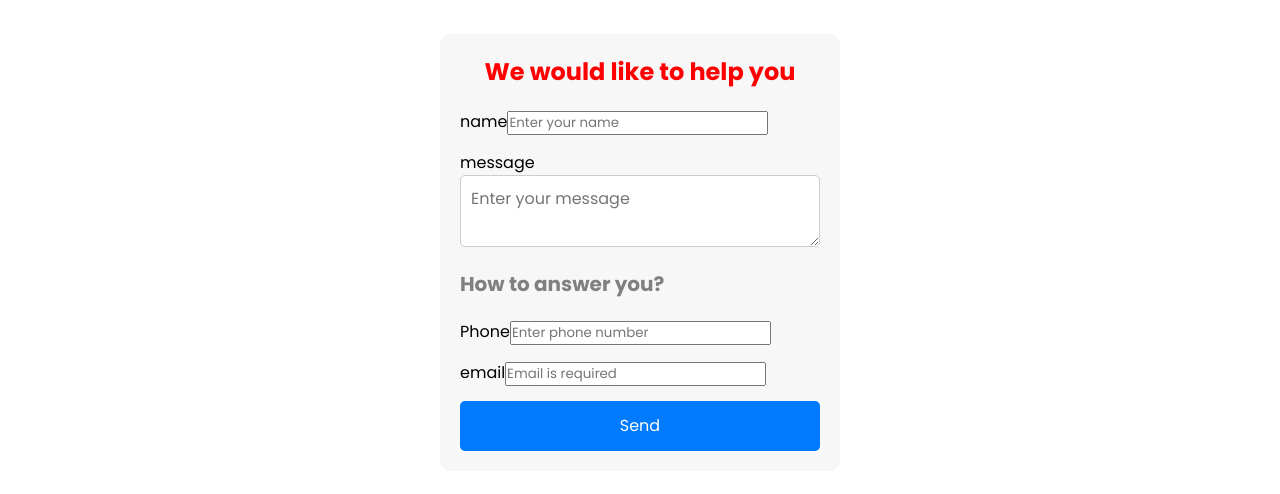
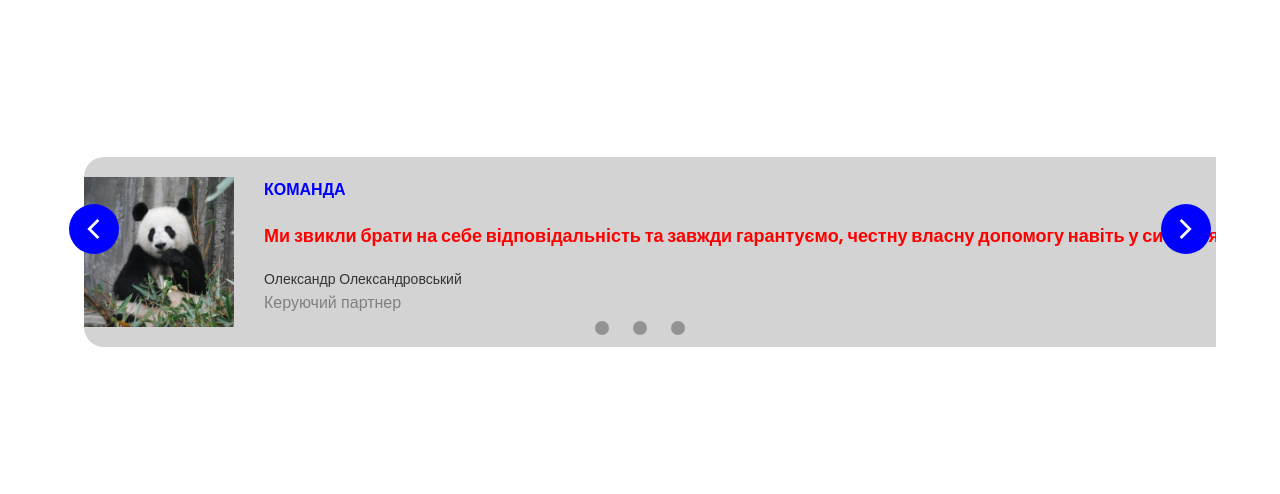
Before and after one commit to Miillla/hillele-july, a website: page index.html in a window 1280 px wide. Shown: the part 148-642 px from the top of the page. Drawn offline with nearby package versions, Linux system fonts and the light colour scheme.

Commit message:
fucking carousel

```diff
--- a/index.html
+++ b/index.html
@@ -9,9 +9,74 @@
     <link rel="stylesheet" href="styles.css" />
   </head>
   <body>
-    <main></main>
+    <div class="slide-container">
+      <div class="card-wrapper">
+        <div class="card current-slide">
+          <div class="card-image">
+            <img src="images/1.jpg" alt="" class="card-img" />
+          </div>
+          <div class="card-content">
+            <span class="sub-title">КОМАНДА</span>
+            <h1 class="title">
+              Ми звикли брати на себе відповідальність та завжди гарантуємо,
+              честну власну допомогу навіть у ситуаціях, коли більшість безсилі.
+            </h1>
+            <div class="author">
+              <p class="name">Олександр Олександровський</p>
+              <span class="sub-name">Керуючий партнер</span>
+            </div>
+          </div>
+        </div>
+        <div class="card">
+          <div class="card-image">
+            <img src="images/2.jpg" alt="" class="card-img" />
+          </div>
+          <div class="card-content">
+            <span class="sub-title">КОМАНДА</span>
+            <h1 class="title">
+              Ми звикли брати на себе відповідальність та завжди гарантуємо,
+              честну власну допомогу навіть у ситуаціях, коли більшість безсилі.
+            </h1>
+            <div class="author">
+              <p class="name">Олександр Олександровський</p>
+              <span class="sub-name">Керуючий партнер</span>
+            </div>
+          </div>
+        </div>
+        <div class="card">
+          <div class="card-image">
+            <img src="images/3.jpg" alt="" class="card-img" />
+          </div>
+          <div class="card-content">
+            <span class="sub-title">КОМАНДА</span>
+            <h1 class="title">
+              Ми звикли брати на себе відповідальність та завжди гарантуємо,
+              честну власну допомогу навіть у ситуаціях, коли більшість безсилі.
+            </h1>
+            <div class="author">
+              <p class="name">Олександр Олександровський</p>
+              <span class="sub-name">Керуючий партнер</span>
+            </div>
+          </div>
+        </div>
+      </div>
 
-    <script src="js/homework13/1.js"></script>
+      <div class="controls">
+        <span class="card-button left material-symbols-outlined"
+          >chevron_left</span
+        >
+        <ul class="carousel__nav">
+          <li class="carousel__indicatoe carousel__slide"></li>
+          <li class="carousel__indicatoe"></li>
+          <li class="carousel__indicatoe"></li>
+        </ul>
+        <span class="card-button right material-symbols-outlined"
+          >chevron_right</span
+        >
+      </div>
+    </div>
+
+    <script src="js/homework14/1.js"></script>
 
     <script src="js/app.js"></script>
   </body>
--- a/js/homework14/1.js
+++ b/js/homework14/1.js
@@ -1,44 +1,48 @@
-// const leftArrow = document.querySelector(".left");
-// const rightArrow = document.querySelector(".right");
-// const cardWrapper = document.querySelector(".card-wrapper");
-// const indicators = document.querySelectorAll(".controls ul li");
+const leftArrow = document.querySelector(".left");
+const rightArrow = document.querySelector(".right");
+const track = document.querySelector(".slide - container");
+const slides = Array.from(track.children);
+const cardWrapper = document.querySelector(".card-wrapper");
+const dotsNav = document.querySelectorAll(".carousel__nav");
+const dots = Array.from(dotsNav.children);
 
-// let index = 0;
-// const cards = document.querySelectorAll(".card");
-// const totalCards = cards.length;
+const slideWidth = slides[0].getBoundingClientsRect().width;
 
-// // Встановлюємо однакову ширину для всіх карток
-// const cardWidth = cards[0].offsetWidth;
+const setSlidePosition = (slide, index) => {
+  slide.style.left = slideWidth * index + "px";
+};
 
-// function updateIndicators() {
-//   indicators.forEach((indicator, i) => {
-//     indicator.classList.toggle("selected", i === index);
-//   });
-// }
+slides.forEach(setSlidePosition);
 
-// function moveCards() {
-//   cardWrapper.style.transform = `translateX(-${index * cardWidth}px)`;
-//   updateIndicators();
-// }
+const moveToSlide = (track, currentSlide, targetSlide) => {
+  track.style.transform = "translateX('+ targetSlide.style.left +')";
+  currentSlide.classList.remove("current-slide");
+  targetSlide.classList.add("current-slide");
+};
 
-// leftArrow.addEventListener("click", function () {
-//   if (index > 0) {
-//     index--;
-//     moveCards();
-//   }
-// });
+rightArrow.addEventListener("click", (e) => {
+  const currentSlide = track.querySelector(". current-slide");
+  const prevSlide = currentSlide.previousElementSibling;
 
-// rightArrow.addEventListener("click", function () {
-//   if (index < totalCards - 1) {
-//     index++;
-//     moveCards();
-//   }
-// });
+  moveToSlide(track, currentSlide, prevSlide);
+});
 
-// // Клік по індикаторах
-// indicators.forEach(function (indicator, i) {
-//   indicator.addEventListener("click", function () {
-//     index = i;
-//     moveCards();
-//   });
-// });
+leftArrow.addEventListener("click", (e) => {
+  const currentSlide = track.querySelector(". current-slide");
+  const nextSlide = currentSlide.nextElementSibling;
+  moveToSlide(track, currentSlide, nextSlide);
+});
+dotsNav.addEventListener("click", (e) => {
+  const targetDot = e.taget.closest("button");
+  if (!targetDot) return;
+
+  const currentSlide = track.querySelector(".current-slide");
+  const currentDot = dotsNav.querySelector(".current-slide");
+  const targetIndex = dots.findIndex((dot) => dot === targetDot);
+  const targetSlide = slides[targetIndex];
+
+  moveToSlide(track, currentSlide, targetSlide);
+
+  currentDot.classList.remove("current-slide");
+  targetDot.classList.add("current-slide");
+});
--- a/styles.css
+++ b/styles.css
@@ -1,4 +1,4 @@
-/* @import url("https://fonts.googleapis.com/css2?family=Poppins:ital,wght@0,100;0,200;0,300;0,400;0,500;0,600;0,700;0,800;0,900;1,100;1,200;1,300;1,400;1,500;1,600;1,700;1,800;1,900&display=swap");
+@import url("https://fonts.googleapis.com/css2?family=Poppins:ital,wght@0,100;0,200;0,300;0,400;0,500;0,600;0,700;0,800;0,900;1,100;1,200;1,300;1,400;1,500;1,600;1,700;1,800;1,900&display=swap");
 
 * {
   margin: 0;
@@ -112,7 +112,7 @@ body {
   right: 5px;
 }
 
-.controls ul {
+.carousel__nav {
   position: absolute;
   bottom: 20px;
   left: 50%;
@@ -122,113 +122,15 @@ body {
   padding: 0;
   margin: 0;
 }
-.controls ul li {
+.carousel__indicatoe {
   width: 14px;
   height: 14px;
-  border: 2px solid black;
+  border: 0;
   border-radius: 50%;
-  margin: 10px;
-  background-color: black;
+  margin: 12px;
+  background: rgb(0, 0, 0, 0.3);
   cursor: pointer;
 }
-.controls ul li.selected {
-  background: transparent;
-} */
-@import url("https://fonts.googleapis.com/css2?family=Poppins:ital,wght@0,100;0,200;0,300;0,400;0,500;0,600;0,700;0,800;0,900;1,100;1,200;1,300;1,400;1,500;1,600;1,700;1,800;1,900&display=swap");
-* {
-  margin: 0;
-  padding: 0;
-  box-sizing: border-box;
-  font-family: "Poppins", sans-serif;
+.carousel__indicatoe .carousel__slide {
+  background: rgb(0, 0, 0, 0.75);
 }
-
-body {
-  min-height: 100vh;
-  display: flex;
-  justify-content: center;
-  align-items: center;
-  height: 100vh;
-}
-
-form {
-  display: flex;
-
-  flex-direction: column;
-  align-items: flex-start;
-  background-color: #f7f7f7;
-  padding: 20px;
-  border-radius: 10px;
-
-  max-width: 400px;
-  margin: 20px auto;
-}
-
-form h1 {
-  color: red;
-
-  font-size: 24px;
-  margin-bottom: 20px;
-  text-align: center;
-  width: 100%;
-}
-form h2 {
-  color: gray;
-  font-size: 20px;
-  margin-bottom: 20px;
-  text-align: center;
-}
-
-form p {
-  margin-bottom: 15px;
-  width: 100%;
-}
-
-input[type="text"],
-input[type="email"],
-textarea {
-  width: 100%;
-  padding: 10px;
-  border: 1px solid #ccc;
-  border-radius: 5px;
-  font-size: 16px;
-  box-sizing: border-box;
-  transition: border 0.3s;
-}
-
-input[type="button"] {
-  background-color: #007bff;
-  color: white;
-  padding: 10px 20px;
-  border: none;
-  border-radius: 5px;
-  cursor: pointer;
-  font-size: 16px;
-  height: 50px;
-  width: 100%;
-}
-
-span.error {
-  display: block;
-  color: red;
-  font-size: 14px;
-  margin-top: 5px;
-}
-
-main {
-  width: 100%;
-  max-width: 600px;
-  margin: 0 auto;
-}
-input[type="text"],
-input[type="email"],
-input[type=" phone"],
-textarea {
-  width: 100%;
-  padding: 10px;
-  border: 1px solid #ccc;
-  border-radius: 5px;
-  font-size: 16px;
-  box-sizing: border-box;
-}
-
-/* почему input не растягиваются на всю форму ???*/
```
Also changed, not shown: js/homework14/dist/1.dev.js.
